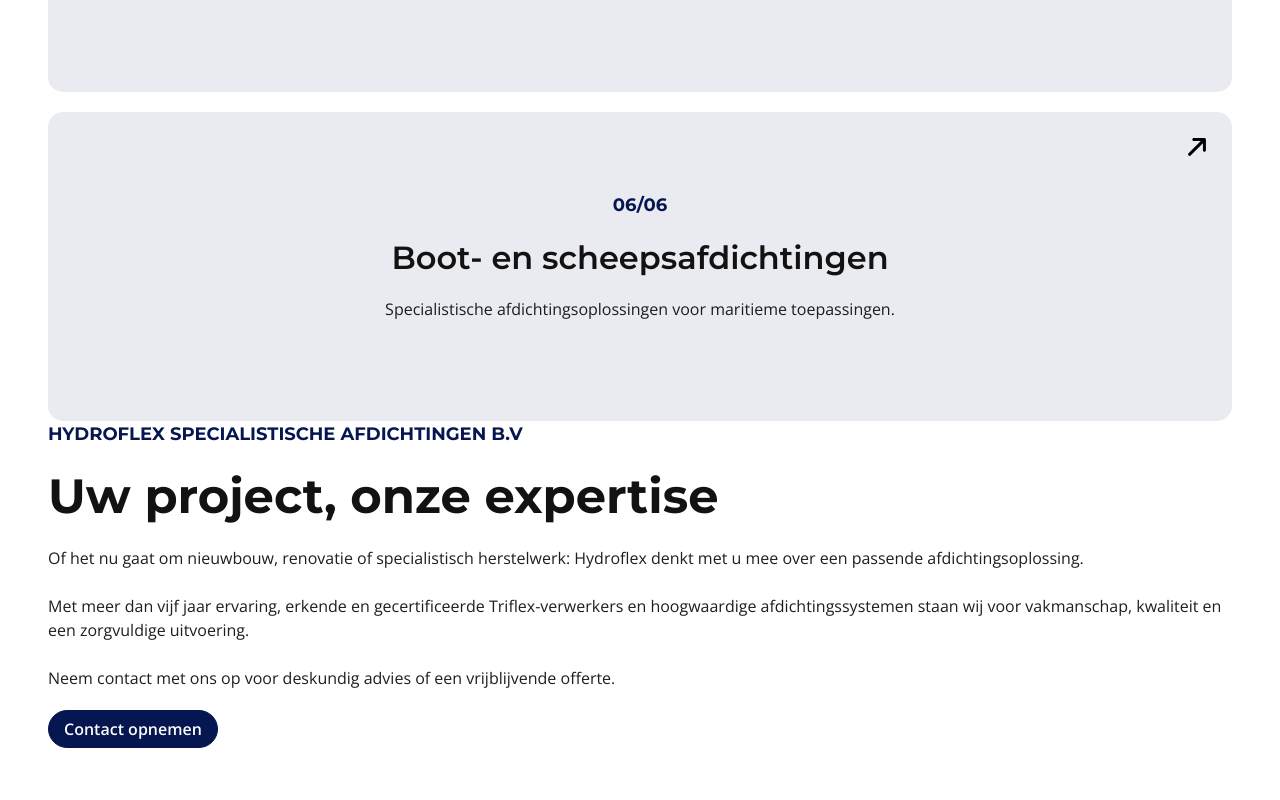
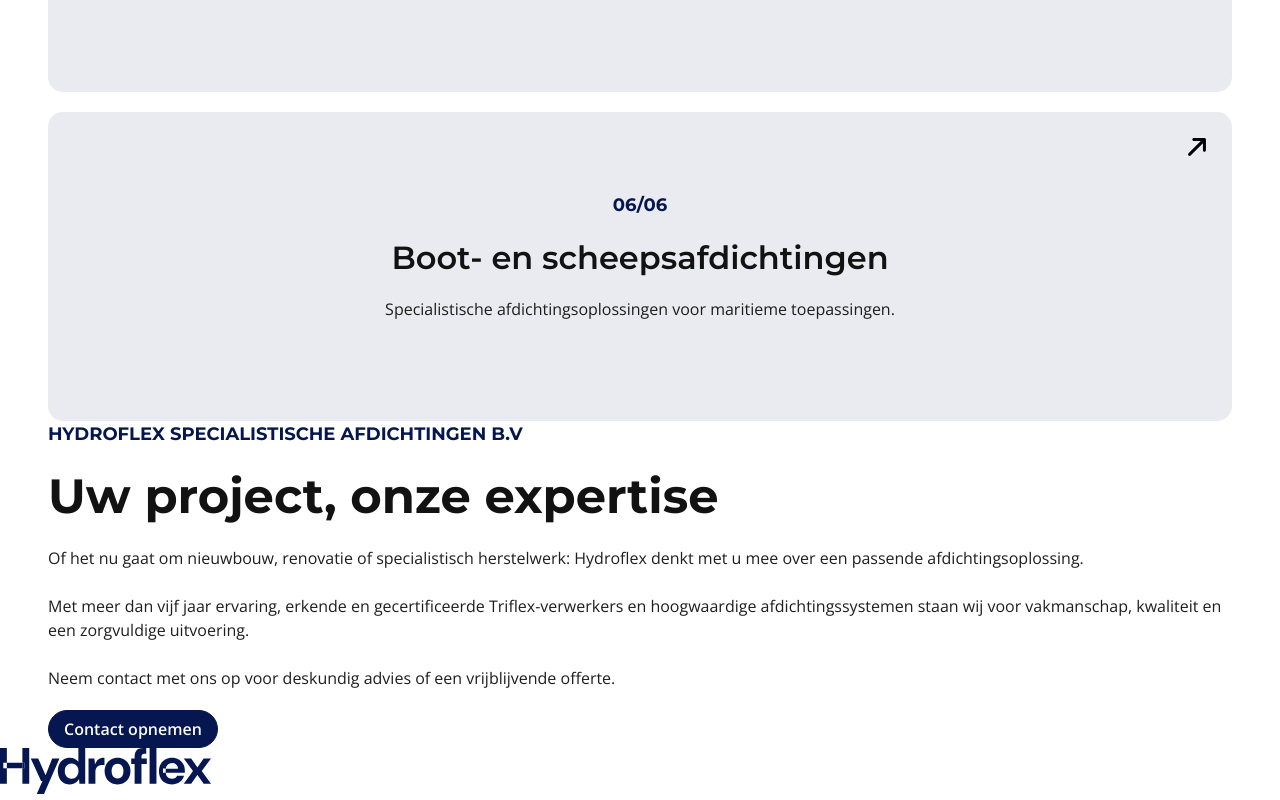
Before and after one commit to IsaacEswa/hydroflex, a SvelteKit app: page / in a window 1280 px wide. Shown: the part 2020-2820 px from the top of the page. Before the commit the page ends 2768 px from the top, so only its background shows below. Built offline with nearby package versions, Linux system fonts and the light colour scheme.

Commit message:
#7 made the footer an organism component

```diff
--- /dev/null
+++ b/src/lib/components/organisms/Footer.svelte
@@ -0,0 +1,5 @@
+<script>
+  import Logo from "../atoms/Logo.svelte";
+</script>
+
+<Logo />
--- a/src/routes/+page.svelte
+++ b/src/routes/+page.svelte
@@ -2,6 +2,7 @@
   import FeaturedHalf from "#lib/components/organisms/FeaturedHalf.svelte";
   import Header from "#lib/components/organisms/Header.svelte";
   import Tile from "#lib/components/molecules/Tile.svelte";
+  import Footer from "#lib/components/organisms/Footer.svelte";
 </script>
 
 <Header />
@@ -79,6 +80,8 @@
   reverse
 />
 
+<Footer />
+
 <style>
   .tiles-wrapper {
     display: grid;
```
